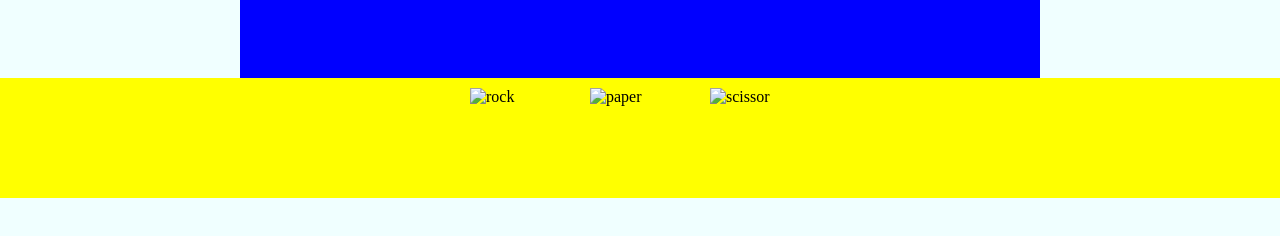
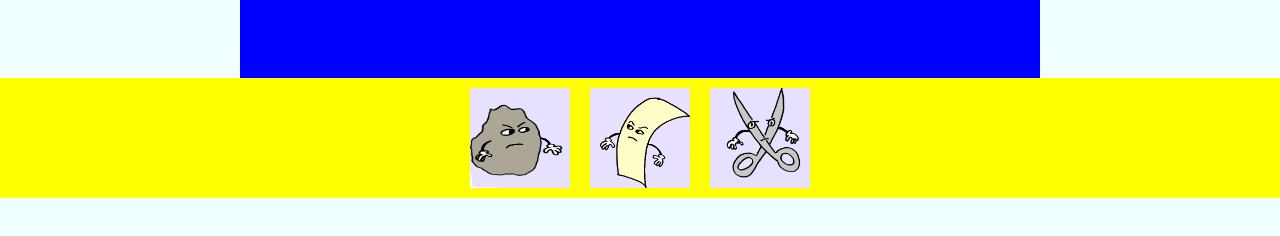
Before and after one commit to MAGNUNMAX/paper-rock-scissor, a plain HTML site: page index.html in a window 1280 px wide. Shown: the part 362-598 px from the top of the page. Drawn offline with Linux system fonts and the light colour scheme; the site is published under a folder, as on GitHub Pages, so addresses that start at the root find nothing.

Commit message:
Add files via upload

```diff
--- a/index.html
+++ b/index.html
@@ -32,9 +32,9 @@
     </div>
     <div class="choice"> <!-- images selection-->
         <p class ="text1">click  </p>
-        <img id="rock" src="/img/rock.png" alt="rock">
-        <img id="paper" src="/img/paper.png" alt="paper">
-        <img id="scissor" src="/img/scissor.png" alt="scissor">
+        <img id="rock" src="./img/rock.png" alt="rock">
+        <img id="paper" src="./img/paper.png" alt="paper">
+        <img id="scissor" src="./img/scissor.png" alt="scissor">
         <p class ="text2"> play </p>
     </div>
     <div class="Lside"> <!-- score left side -->
```
